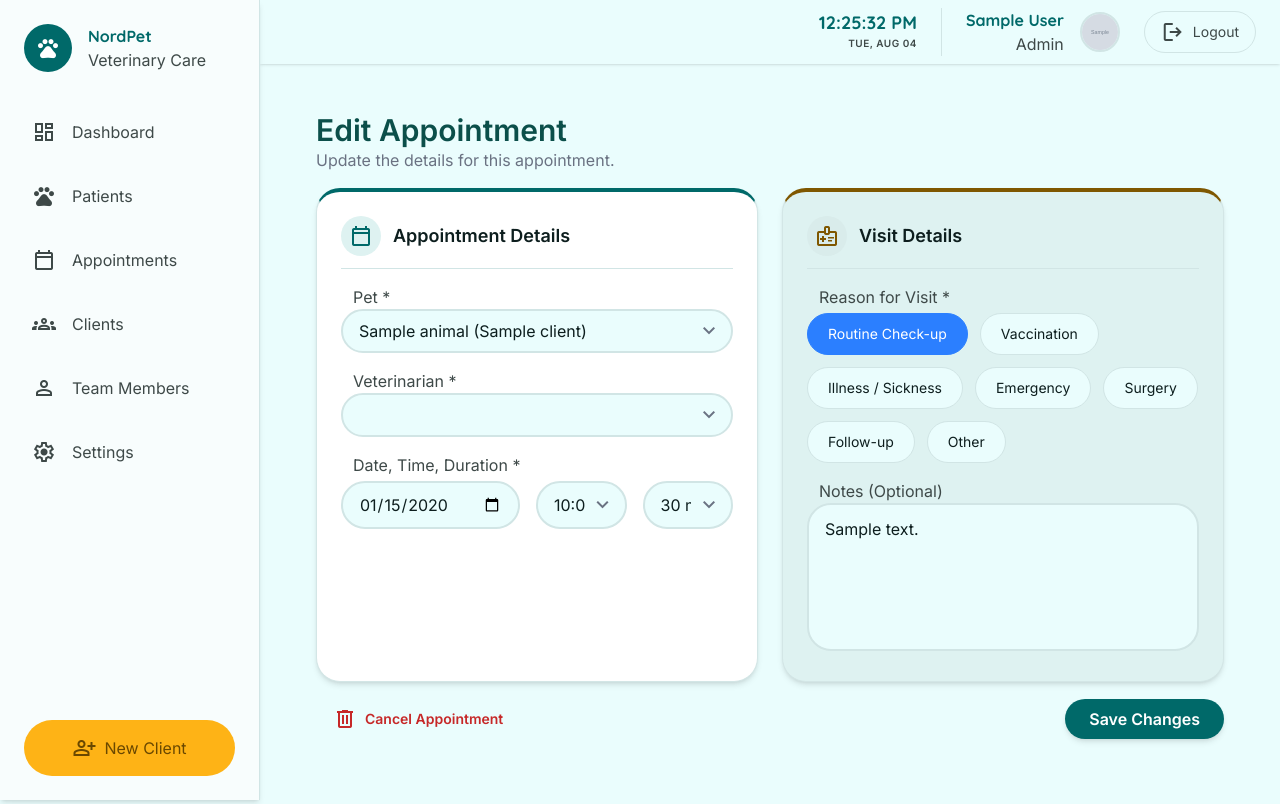
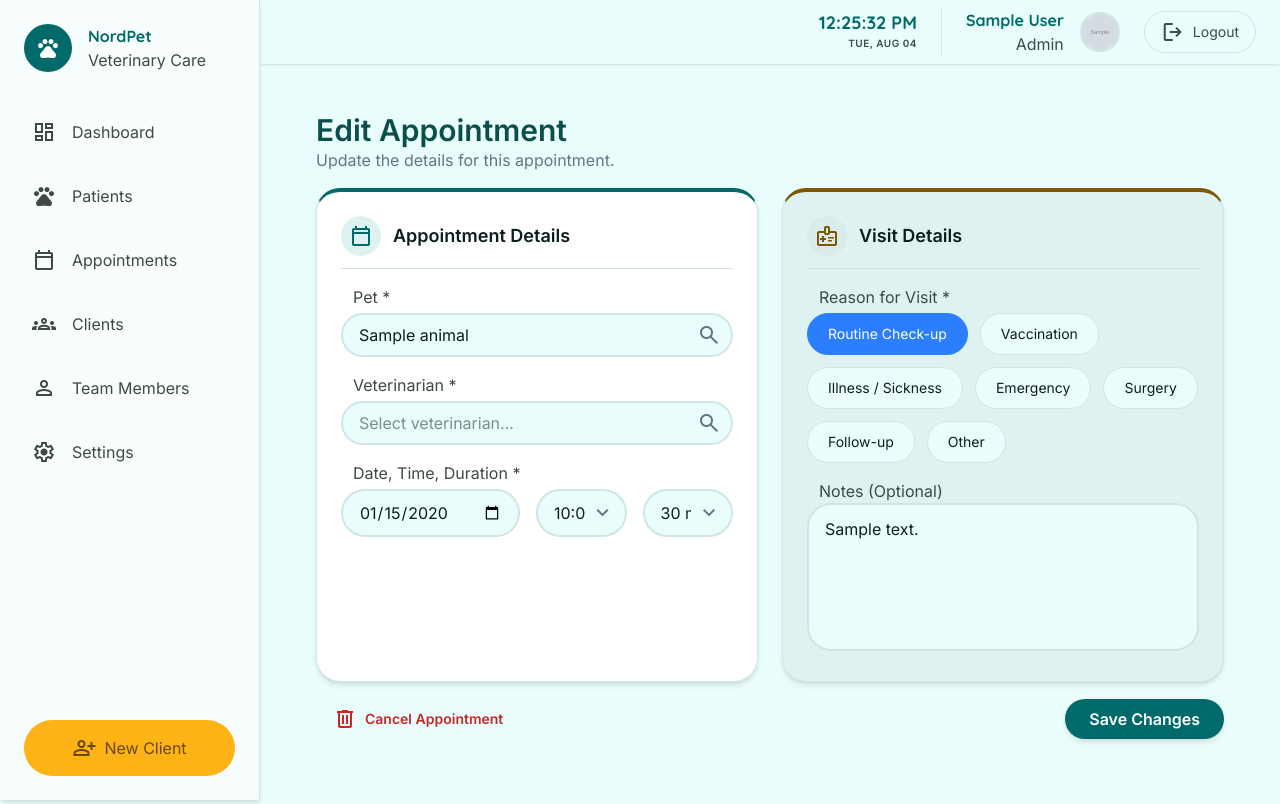
Before and after one commit to PratesB/nordpet-public, a Django app: page /clients/appointment/00000000-0000-0000-0000-000000000001/edit/ in a window 1280 px wide; the page is wider, and only the part inside the window is pictured. Run offline with Django 5.2, Linux system fonts and the light colour scheme; a user stored in the database is signed in; tables that the repository leaves empty hold one stand-in row (values such as "Sample post"); grey boxes marked "Sample" are stand-in pictures; style sheets or scripts are compiled from the project's sources; parts of the project's set-up code (start-up, migrations or seed data) failed here and were passed over.

Commit message:
implement searchable dropdown components for animal and veterinarian selection with dynamic template support

```diff
--- a/clients/templates/clients/new_appointment.html
+++ b/clients/templates/clients/new_appointment.html
@@ -39,7 +39,10 @@
                                             {% if not appointment or not appointment.animal %}selected{% endif %}>Select a pet...</option>
                                     {% for animal in animals %}
                                         <option value="{{ animal.id }}"
-                                                {% if appointment and appointment.animal.id == animal.id %}selected{% endif %}>{{ animal.name }} ({{ animal.owner.name }})</option>
+                                                data-name="{{ animal.name }}"
+                                                data-specie="{{ animal.get_specie_display }}"
+                                                data-owner="{{ animal.owner.name }}"
+                                                {% if appointment and appointment.animal.id == animal.id %}selected{% endif %}>{{ animal.name }}</option>
                                     {% endfor %}
                                 </select>
                                 <span class="material-symbols-outlined absolute right-3 top-1/2 -translate-y-1/2 pointer-events-none text-gray-500">expand_more</span>
@@ -59,7 +62,9 @@
                                             {% if not appointment or not appointment.veterinarian %}selected{% endif %}>Select veterinarian...</option>
                                     {% for vet in veterinarians %}
                                         <option value="{{ vet.id }}"
-                                                {% if appointment and appointment.veterinarian.id == vet.id %}selected{% endif %}>{{ vet.get_full_name|default:vet.email }}</option>
+                                                data-name="{{ vet.first_name }} {{ vet.last_name }}"
+                                                data-role="Veterinarian"
+                                                {% if appointment and appointment.veterinarian.id == vet.id %}selected{% endif %}>{{ vet.first_name }} {{ vet.last_name }}</option>
                                     {% endfor %}
                                 </select>
                                 <span class="material-symbols-outlined absolute right-3 top-1/2 -translate-y-1/2 pointer-events-none text-gray-500">expand_more</span>
@@ -72,7 +77,7 @@
                                 <!-- Date -->
                                 <div class="flex-1 relative">
                                     <input type="date"
-                                           class="w-full rounded-full border-2 border-border-teal bg-surface px-4 py-2.5 focus:border-primary focus:ring-0 focus:outline-none transition-colors font-body-md text-body-md"
+                                           class="w-full rounded-full border-2 border-border-teal bg-surface px-4 py-2.5 focus:border-primary focus:ring-0 focus:outline-none transition-colors font-body-md text-body-md read-only:bg-surface-variant read-only:opacity-70 read-only:cursor-not-allowed read-only:pointer-events-none"
                                            id="appointment_date"
                                            name="appointment_date"
                                            required
@@ -80,7 +85,7 @@
                                 </div>
                                 <!-- Time -->
                                 <div class="flex-1 relative">
-                                    <select class="w-full rounded-full border-2 border-border-teal bg-surface px-4 py-2.5 focus:border-primary focus:ring-0 focus:outline-none transition-colors font-body-md text-body-md appearance-none focus:ring-2 focus:ring-primary/20 cursor-pointer pr-10"
+                                    <select class="w-full rounded-full border-2 border-border-teal bg-surface px-4 py-2.5 focus:border-primary focus:ring-0 focus:outline-none transition-colors font-body-md text-body-md appearance-none focus:ring-2 focus:ring-primary/20 cursor-pointer pr-10 disabled:bg-surface-variant disabled:opacity-70 disabled:cursor-not-allowed disabled:pointer-events-none"
                                             id="appointment_time"
                                             name="appointment_time"
                                             required>
@@ -94,7 +99,7 @@
                                 </div>
                                 <!-- Duration -->
                                 <div class="flex-1 relative">
-                                    <select class="w-full rounded-full border-2 border-border-teal bg-surface px-4 py-2.5 focus:border-primary focus:ring-0 focus:outline-none transition-colors font-body-md text-body-md appearance-none focus:ring-2 focus:ring-primary/20 cursor-pointer pr-10"
+                                    <select class="w-full rounded-full border-2 border-border-teal bg-surface px-4 py-2.5 focus:border-primary focus:ring-0 focus:outline-none transition-colors font-body-md text-body-md appearance-none focus:ring-2 focus:ring-primary/20 cursor-pointer pr-10 disabled:bg-surface-variant disabled:opacity-70 disabled:cursor-not-allowed disabled:pointer-events-none"
                                             id="duration"
                                             name="duration"
                                             required>
@@ -178,5 +183,35 @@
                 {% csrf_token %}
             </form>
         {% endif %}
+
+        <!-- Dropdown Templates -->
+        <template id="searchable-dropdown-template">
+            <div class="relative w-full mt-1">
+                <input type="text" autocomplete="off" class="w-full rounded-full border-2 border-border-teal bg-surface px-4 py-2 focus:border-primary focus:ring-0 focus:outline-none transition-colors font-body-md text-body-md pr-10 relative z-10">
+                <span class="material-symbols-outlined absolute right-3 top-1/2 -translate-y-1/2 pointer-events-none text-gray-500 z-20">search</span>
+                <ul class="absolute z-[100] w-full mt-2 max-h-60 overflow-auto bg-surface border-2 border-border-teal rounded-[16px] shadow-2xl hidden py-1"></ul>
+            </div>
+        </template>
+
+        <template id="dropdown-item-template">
+            <li class="px-4 py-3 cursor-pointer transition-colors border-b border-surface-variant last:border-0 flex items-center gap-3 dropdown-item
+                       bg-surface hover:bg-primary-container hover:text-on-primary-container
+                       data-[selected=true]:bg-primary data-[selected=true]:text-white data-[selected=true]:hover:bg-primary data-[selected=true]:hover:text-white">
+                <div class="dropdown-icon-container w-10 h-10 rounded-full flex items-center justify-center shrink-0
+                            data-[type=animal]:bg-primary-container data-[type=animal]:text-primary
+                            data-[type=vet]:bg-secondary-container data-[type=vet]:text-secondary">
+                    <span class="dropdown-icon material-symbols-outlined text-[20px]"></span>
+                </div>
+                <div class="dropdown-text-container flex flex-col data-[has-details=false]:flex-row">
+                    <span class="dropdown-name font-bold text-sm text-on-surface data-[selected=true]:text-white"></span>
+                    <span class="dropdown-details text-xs text-on-surface-variant data-[selected=true]:text-white data-[selected=true]:opacity-90"></span>
+                </div>
+            </li>
+        </template>
+
+        <template id="dropdown-empty-template">
+            <li class="px-4 py-2 text-on-surface-variant text-sm font-body-md italic bg-surface"></li>
+        </template>
+
         <script src="{% static 'js/clients/new_appointment.js' %}"></script>
 {% endblock %}
--- a/static/js/clients/new_appointment.js
+++ b/static/js/clients/new_appointment.js
@@ -1,3 +1,161 @@
+class SearchableDropdown {
+    constructor(selectElement) {
+        this.select = selectElement;
+        this.options = Array.from(this.select.options);
+
+        this.select.style.position = 'absolute';
+        this.select.style.opacity = '0';
+        this.select.style.pointerEvents = 'none';
+
+        const template = document.getElementById('searchable-dropdown-template');
+        if (template) {
+            this.container = template.content.firstElementChild.cloneNode(true);
+            this.input = this.container.querySelector('input');
+            this.dropdown = this.container.querySelector('ul');
+
+            this.input.placeholder = this.select.options[0] ? this.select.options[0].text : 'Search...';
+
+            this.select.parentNode.insertBefore(this.container, this.select.nextSibling);
+
+            const parentDiv = this.select.parentNode;
+            Array.from(parentDiv.children).forEach(child => {
+                if (child.tagName === 'SPAN' && child.textContent.includes('expand_more')) {
+                    child.remove();
+                }
+            });
+
+            if (parentDiv.classList.contains('relative')) {
+                parentDiv.classList.remove('relative');
+            }
+        } else {
+            console.error("Searchable dropdown template not found");
+            return;
+        }
+
+        this.setupEventListeners();
+        this.renderOptions();
+
+        if (this.select.value && this.select.selectedIndex > 0) {
+            this.input.value = this.select.options[this.select.selectedIndex].text;
+        }
+    }
+
+    renderOptions(filterText = '') {
+        this.dropdown.innerHTML = '';
+
+        if (filterText.trim() === '') {
+            const template = document.getElementById('dropdown-empty-template');
+            if (template) {
+                const li = template.content.firstElementChild.cloneNode(true);
+                li.textContent = 'Start typing to search...';
+                this.dropdown.appendChild(li);
+            }
+            return;
+        }
+
+        let hasVisibleOptions = false;
+
+        this.options.forEach((opt, index) => {
+            if (index === 0 && !opt.value) return;
+
+            const rawText = opt.text;
+            const name = opt.dataset.name || rawText;
+            const specie = opt.dataset.specie;
+            const owner = opt.dataset.owner;
+            const role = opt.dataset.role;
+
+            const searchString = `${name} ${specie || ''} ${owner || ''} ${role || ''}`.toLowerCase();
+
+            if (searchString.includes(filterText.toLowerCase())) {
+                const template = document.getElementById('dropdown-item-template');
+                if (!template) return;
+
+                const li = template.content.firstElementChild.cloneNode(true);
+
+                const iconContainer = li.querySelector('.dropdown-icon-container');
+                const icon = li.querySelector('.dropdown-icon');
+                const nameSpan = li.querySelector('.dropdown-name');
+                const detailsSpan = li.querySelector('.dropdown-details');
+                const textContainer = li.querySelector('.dropdown-text-container');
+
+                nameSpan.textContent = name;
+
+                if (specie) {
+                    iconContainer.dataset.type = 'animal';
+                    icon.textContent = 'pets';
+                    detailsSpan.innerHTML = `${specie} &bull; Owner: ${owner}`;
+                } else if (role) {
+                    iconContainer.dataset.type = 'vet';
+                    icon.textContent = 'medical_services';
+                    detailsSpan.textContent = role;
+                } else {
+                    iconContainer.remove();
+                    detailsSpan.remove();
+                    textContainer.dataset.hasDetails = 'false';
+                }
+
+                li.dataset.selected = (this.select.value === opt.value).toString();
+
+                li.addEventListener('mousedown', (e) => {
+                    e.preventDefault();
+                    this.select.value = opt.value;
+                    this.input.value = name;
+                    this.dropdown.classList.add('hidden');
+                    this.container.style.zIndex = '1';
+                    this.select.dispatchEvent(new Event('change', { bubbles: true }));
+                });
+
+                this.dropdown.appendChild(li);
+                hasVisibleOptions = true;
+            }
+        });
+
+        if (!hasVisibleOptions) {
+            const template = document.getElementById('dropdown-empty-template');
+            if (template) {
+                const li = template.content.firstElementChild.cloneNode(true);
+                li.textContent = 'No results found';
+                this.dropdown.appendChild(li);
+            }
+        }
+    }
+
+    setupEventListeners() {
+        this.input.addEventListener('focus', () => {
+            this.dropdown.classList.remove('hidden');
+            this.container.style.zIndex = '9999';
+            this.renderOptions(this.input.value);
+        });
+
+        this.input.addEventListener('input', (e) => {
+            this.dropdown.classList.remove('hidden');
+            this.container.style.zIndex = '9999';
+            this.renderOptions(e.target.value);
+            if (this.select.value) {
+                const selectedOpt = this.options[this.select.selectedIndex];
+                if (selectedOpt && selectedOpt.text !== e.target.value) {
+                    this.select.value = '';
+                    this.select.dispatchEvent(new Event('change', { bubbles: true }));
+                }
+            }
+        });
+
+        this.input.addEventListener('blur', () => {
+            setTimeout(() => {
+                this.dropdown.classList.add('hidden');
+                this.container.style.zIndex = '1';
+                if (this.select.value && this.select.selectedIndex > 0) {
+                    this.input.value = this.options[this.select.selectedIndex].text;
+                } else {
+                    this.input.value = '';
+                    this.select.value = '';
+                    this.select.dispatchEvent(new Event('change', { bubbles: true }));
+                }
+            }, 150);
+        });
+    }
+}
+
 document.addEventListener('DOMContentLoaded', function() {
     const form = document.getElementById('appointment-form');
     const appointmentId = form.dataset.appointmentId;
@@ -6,6 +164,11 @@ document.addEventListener('DOMContentLoaded', function() {
     const dateInput = document.getElementById('appointment_date');
     const timeInput = document.getElementById('appointment_time');
     const durationSelect = document.getElementById('duration');
+
+    // Initialize searchable dropdowns
+    const animalSelect = document.getElementById('animal');
+    if (animalSelect) new SearchableDropdown(animalSelect);
+    if (vetSelect) new SearchableDropdown(vetSelect);
 
     async function fetchAvailableTimes() {
         const vetId = vetSelect.value;
@@ -68,18 +231,16 @@ document.addEventListener('DOMContentLoaded', function() {
 
             // Lock the date and time fields
             dateInput.readOnly = true;
-            dateInput.classList.add('bg-surface-variant', 'opacity-70', 'cursor-not-allowed', 'pointer-events-none');
-            timeInput.classList.add('bg-surface-variant', 'opacity-70', 'cursor-not-allowed', 'pointer-events-none');
+            timeInput.disabled = true;
 
             // Force duration to 30 min and lock the select field
             durationSelect.value = '30';
-            durationSelect.classList.add('bg-surface-variant', 'opacity-70', 'cursor-not-allowed', 'pointer-events-none');
+            durationSelect.disabled = true;
         } else {
             // Unlock the fields
             dateInput.readOnly = false;
-            dateInput.classList.remove('bg-surface-variant', 'opacity-70', 'cursor-not-allowed', 'pointer-events-none');
-            timeInput.classList.remove('bg-surface-variant', 'opacity-70', 'cursor-not-allowed', 'pointer-events-none');
-            durationSelect.classList.remove('bg-surface-variant', 'opacity-70', 'cursor-not-allowed', 'pointer-events-none');
+            timeInput.disabled = false;
+            durationSelect.disabled = false;
         }
     }
 
```
